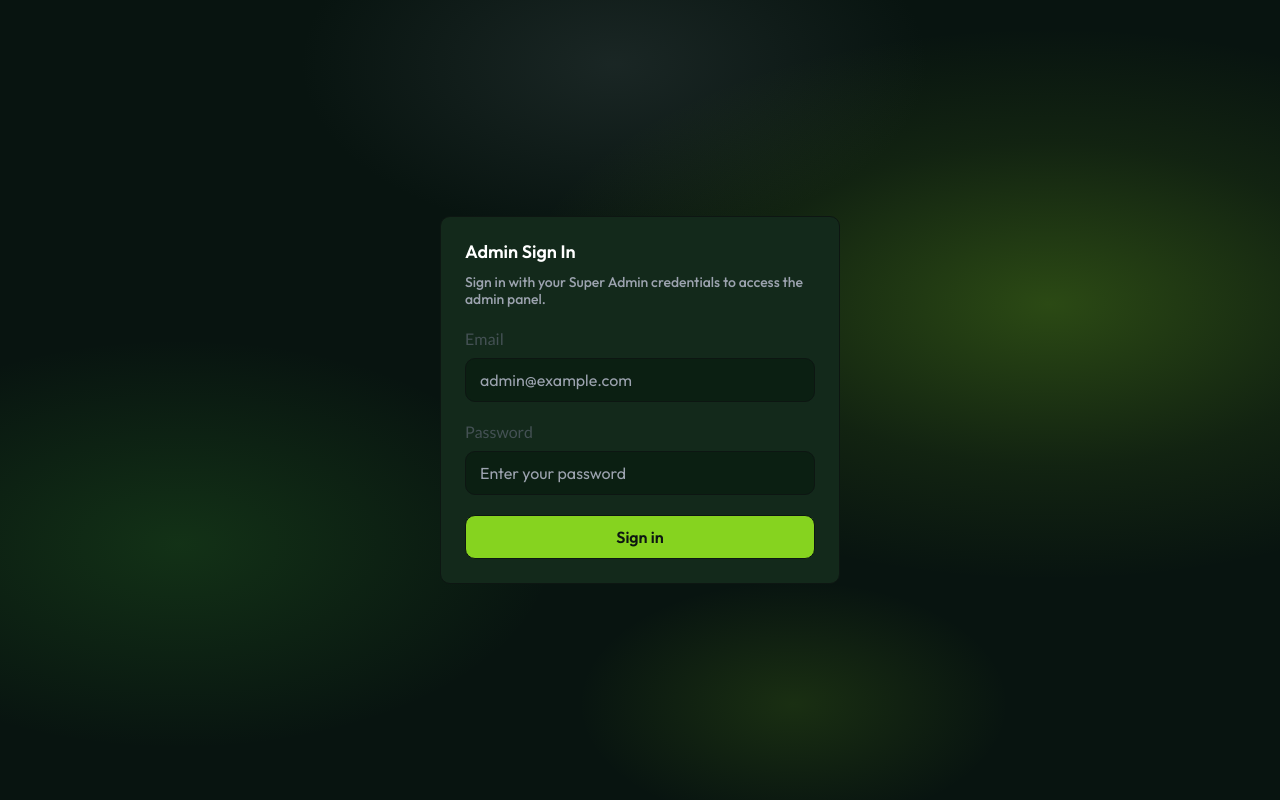
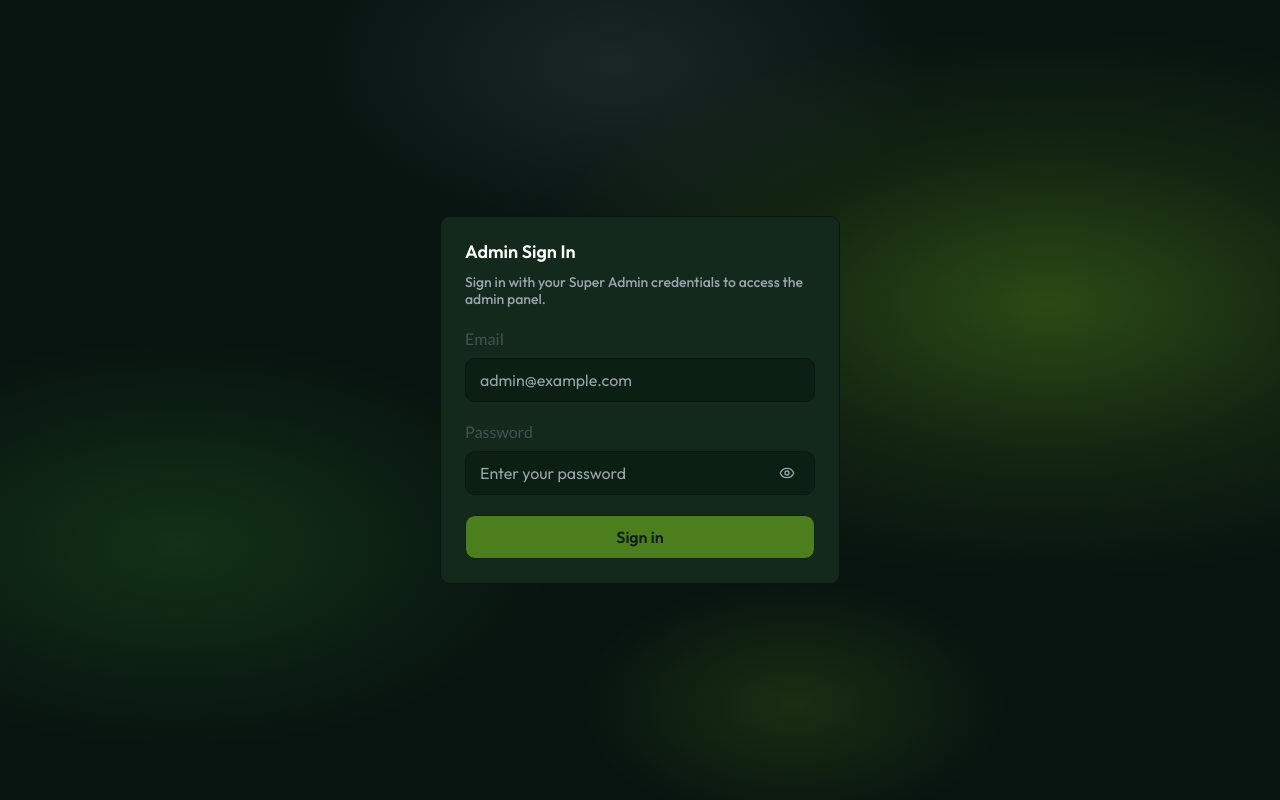
Before and after one commit to kuldip311techtic/HE-Frontend, a React (Vite) app: page /admin/login in a window 1280 px wide. Built offline with nearby package versions, Linux system fonts and the light colour scheme; no server answers.

Commit message:
feat(frontend): JAW-9607 — FE Super Admin - Login Screen

```diff
--- a/src/lib/utils/errors.ts
+++ b/src/lib/utils/errors.ts
@@ -64,17 +64,51 @@ function parseFastApiValidation(data: unknown): ParsedApiError | null {
   };
 }
 
+interface ErrorResponseDetailItem {
+  field?: string;
+  message?: string;
+  loc?: (string | number)[];
+  msg?: string;
+}
+
+function mapValidationDetailToFieldErrors(details: unknown): Record<string, string> {
+  const fieldErrors: Record<string, string> = {};
+
+  if (!Array.isArray(details)) {
+    return fieldErrors;
+  }
+
+  for (const item of details) {
+    if (typeof item !== 'object' || item === null) {
+      continue;
+    }
+
+    const detail = item as ErrorResponseDetailItem;
+    const message = detail.message ?? detail.msg;
+    if (!message) {
+      continue;
+    }
+
+    if (detail.field) {
+      fieldErrors[detail.field] = message;
+      continue;
+    }
+
+    const loc = detail.loc;
+    if (Array.isArray(loc) && loc.length > 0) {
+      const field = loc[loc.length - 1];
+      if (typeof field === 'string') {
+        fieldErrors[field] = message;
+      }
+    }
+  }
+
+  return fieldErrors;
+}
+
 function parseErrorBody(data: unknown): ParsedApiError | null {
   if (isErrorResponse(data)) {
-    const fieldErrors: Record<string, string> = {};
-    const details = data.error.details;
-    if (Array.isArray(details)) {
-      for (const detail of details) {
-        if (detail.field) {
-          fieldErrors[detail.field] = detail.message;
-        }
-      }
-    }
+    const fieldErrors = mapValidationDetailToFieldErrors(data.error.details);
     return { message: data.error.message, fieldErrors };
   }
 
@@ -159,7 +193,7 @@ export function parseLoginApiError(
     }
 
     if (status === 422) {
-      const parsed = parseFastApiValidation(data);
+      const parsed = parseErrorBody(data) ?? parseFastApiValidation(data);
       if (parsed) {
         return parsed;
       }
--- a/src/routes/pages/AdminLoginPage.tsx
+++ b/src/routes/pages/AdminLoginPage.tsx
@@ -1,4 +1,5 @@
 import { FormEvent, useState } from 'react';
+import { Eye, EyeOff } from 'lucide-react';
 import { Navigate, useNavigate } from 'react-router-dom';
 import { toast } from 'sonner';
 import { Button } from '@/components/ui/button';
@@ -16,6 +17,7 @@ export function AdminLoginPage() {
   const [email, setEmail] = useState('');
   const [password, setPassword] = useState('');
   const [isSubmitting, setIsSubmitting] = useState(false);
+  const [showPassword, setShowPassword] = useState(false);
   const [errorMessage, setErrorMessage] = useState<string | null>(null);
   const [fieldErrors, setFieldErrors] = useState<{ email?: string; password?: string }>({});
 
@@ -92,6 +94,8 @@ export function AdminLoginPage() {
     }
   };
 
+  const isSubmitDisabled = isSubmitting || !email.trim() || !password;
+
   return (
     <div className="login-page">
       <div className="login-bg-glow" aria-hidden="true" />
@@ -137,19 +141,35 @@ export function AdminLoginPage() {
               <Label htmlFor="password" className="login-field-label text-body-5 font-lato text-figma-accent">
                 Password
               </Label>
+              <div className="login-field-input-wrap">
                 <Input
                   id="password"
                   name="password"
-                type="password"
+                  type={showPassword ? 'text' : 'password'}
                   autoComplete="current-password"
                   value={password}
                   onChange={(e) => handlePasswordChange(e.target.value)}
                   disabled={isSubmitting}
                   aria-invalid={Boolean(fieldErrors.password)}
                   aria-describedby={fieldErrors.password ? 'password-error' : undefined}
-                className="login-field-input text-body-21 font-outfit rounded-[10px] border border-figma-border bg-[var(--token-color-117)] px-[14px] text-foreground shadow-none focus-visible:ring-0 focus-visible:ring-offset-0 placeholder:text-[var(--token-color-113)]"
+                  className="login-field-input login-field-input--password text-body-21 font-outfit rounded-[10px] border border-figma-border bg-[var(--token-color-117)] px-[14px] pr-[44px] text-foreground shadow-none focus-visible:ring-0 focus-visible:ring-offset-0 placeholder:text-[var(--token-color-113)]"
                   placeholder="Enter your password"
                 />
+                <button
+                  type="button"
+                  className="login-password-toggle"
+                  onClick={() => setShowPassword((prev) => !prev)}
+                  disabled={isSubmitting}
+                  aria-label={showPassword ? 'Hide password' : 'Show password'}
+                  aria-pressed={showPassword}
+                >
+                  {showPassword ? (
+                    <EyeOff className="h-4 w-4" aria-hidden="true" />
+                  ) : (
+                    <Eye className="h-4 w-4" aria-hidden="true" />
+                  )}
+                </button>
+              </div>
               {fieldErrors.password ? (
                 <p id="password-error" className="login-field-error text-body-sm" role="alert">
                   {fieldErrors.password}
@@ -168,7 +188,7 @@ export function AdminLoginPage() {
               variant="ghost"
               className="login-submit-btn text-body-10 font-outfit h-[44px] w-full rounded-[10px] border border-figma-border bg-figma-brand text-figma-border shadow-none hover:bg-figma-brand hover:text-figma-border focus-visible:ring-0 focus-visible:ring-offset-0"
               isLoading={isSubmitting}
-              disabled={isSubmitting}
+              disabled={isSubmitDisabled}
               aria-describedby={errorMessage ? 'login-form-error' : undefined}
             >
               {isSubmitting ? 'Signing in…' : 'Sign in'}
--- a/src/theme/globals.css
+++ b/src/theme/globals.css
@@ -224,6 +224,49 @@
   display: flex;
   flex-direction: column;
   gap: 10px;
+}
+
+.login-page .login-field-input-wrap {
+  position: relative;
+  display: flex;
+  width: 100%;
+}
+
+.login-page .login-password-toggle {
+  position: absolute;
+  top: 50%;
+  right: 12px;
+  display: inline-flex;
+  align-items: center;
+  justify-content: center;
+  width: 32px;
+  height: 32px;
+  margin: 0;
+  padding: 0;
+  border: none;
+  background: transparent;
+  color: var(--token-color-113);
+  transform: translateY(-50%);
+  cursor: pointer;
+}
+
+.login-page .login-password-toggle:hover:not(:disabled) {
+  color: hsl(var(--foreground));
+}
+
+.login-page .login-password-toggle:focus-visible {
+  outline: 2px solid var(--token-color-114);
+  outline-offset: 2px;
+  border-radius: 6px;
+}
+
+.login-page .login-password-toggle:disabled {
+  opacity: 0.5;
+  cursor: not-allowed;
+}
+
+.login-page input.login-field-input--password {
+  padding-right: 44px !important;
 }
 
 .login-page .login-field-label {
```
Lines whose indentation alone changed are shown as unchanged.
